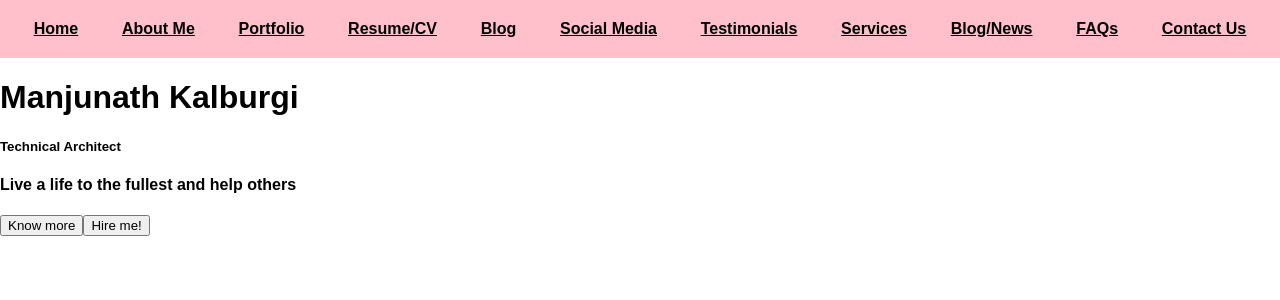
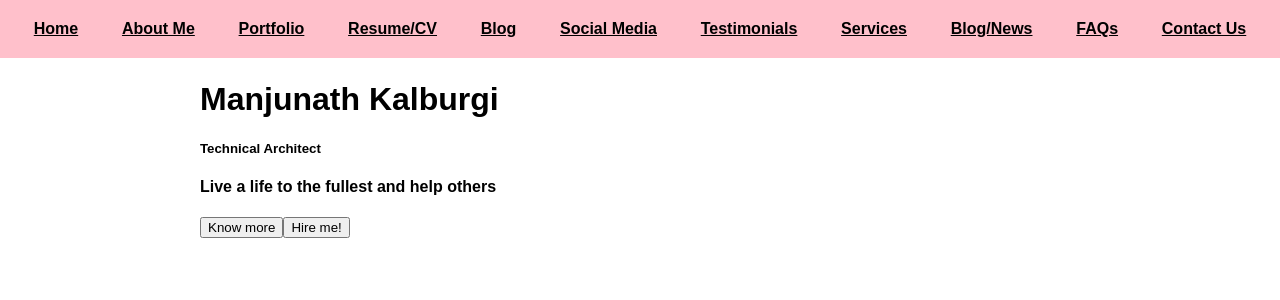
Before and after one commit to kalburgimanjunath/stackblitz-new-gptportfolio, a React (Create React App) app: page / in a window 1280 px wide. Shown: the top 300 px of the page. Built offline with nearby package versions, Linux system fonts and the light colour scheme.

Commit message:
links added

```diff
--- a/src/App.js
+++ b/src/App.js
@@ -7,6 +7,7 @@ export default function App() {
   return (
     <div className="container">
       <Header />
+      <div className='main'>
       <Routes>
       <Route path="/blog" element={<Blog />} />
       <Route path="/testimonals" element={<Testimonials />} />
@@ -15,8 +16,9 @@ export default function App() {
       <Route path="/contact" element={<Contact />} />
         <Route path="/portfolio" element={<Portfolio />} />
         <Route path="/about" element={<About />} />
-        <Route exact path="/" element={<Home />} />
+        <Route exact path="/*" element={<Home />} />
       </Routes>
+      </div>
     </div>
   );
 }
--- a/src/components/header.js
+++ b/src/components/header.js
@@ -20,7 +20,7 @@ export default function Header() {
       {menu &&
         menu.map((item) => {
           return (
-            <div>
+            <div key={item.title}>
               <Link to={item.link}>{item.title}</Link>
             </div>
           );
--- a/src/pages/About.js
+++ b/src/pages/About.js
@@ -22,7 +22,7 @@ export default function About() {
   { title: 'figma'},{title:'express'},{title:'bootstrap'},{title:'materialui'},
   {title:'babel'},
   {title:'docker'} ]
-  const newskills = [{title:'gatsby'},{title:'nuxtjs'},{title:'kubernetes'},{title:'styled-components'}]
+  const newskills = [{title:'gatsby'},{title:'nuxtjs'},{title:'kubernetes'},{title:'styledcomponents'}]
   return (
     <div>
       <h3>About Me</h3>
--- a/src/pages/Blog.js
+++ b/src/pages/Blog.js
@@ -2,10 +2,15 @@ import React from 'react';
 import { isEmpty } from '../utilities/helper';
 import PrintCards from '../utilities/PrintCards';
 import { Cards } from '../components/';
-export default function Blog(){
-    const BLOG = []
-return <div>
-<h3>Blog</h3>
-<PrintCards items={BLOG}/>
-</div>
+export default function Blog() {
+    const BLOG = [{
+        id: 1,
+        title: 'blog',
+        description: 'blog 2',
+        image: 'https://picsum.photos/seed/picsum/200/300',
+      },]
+    return <div>
+        <h3>Blog</h3>
+        <PrintCards items={BLOG} />
+    </div>
 }
--- a/src/style.css
+++ b/src/style.css
@@ -12,10 +12,21 @@ body {
   font-size: medium;
   font-weight: 400;
 }
+.main{
+  /* position:absolute; */
+  /* display:flex; */
+  width:80%;
+  justify-content: center;
+  padding-top:60px;
+  margin-left:200px;
+  margin-right:200px;
+}
 .header {
   display: flex;
   justify-content: space-evenly;
   background-color: pink;
+  position: fixed;
+  width:100%;
 }
 .header div {
   padding: 20px 10px;
--- a/src/utilities/PrintCards.js
+++ b/src/utilities/PrintCards.js
@@ -1,3 +1,5 @@
+import { isEmpty } from "./helper";
+import { Cards } from "../components";
 export default function PrintCards({ items }){
-    return isEmpty(items) ? <Cards items={items} /> : 'empty items';
+    return isEmpty(items) ? <Cards items={items} /> : 'Empty items';
   };
```
